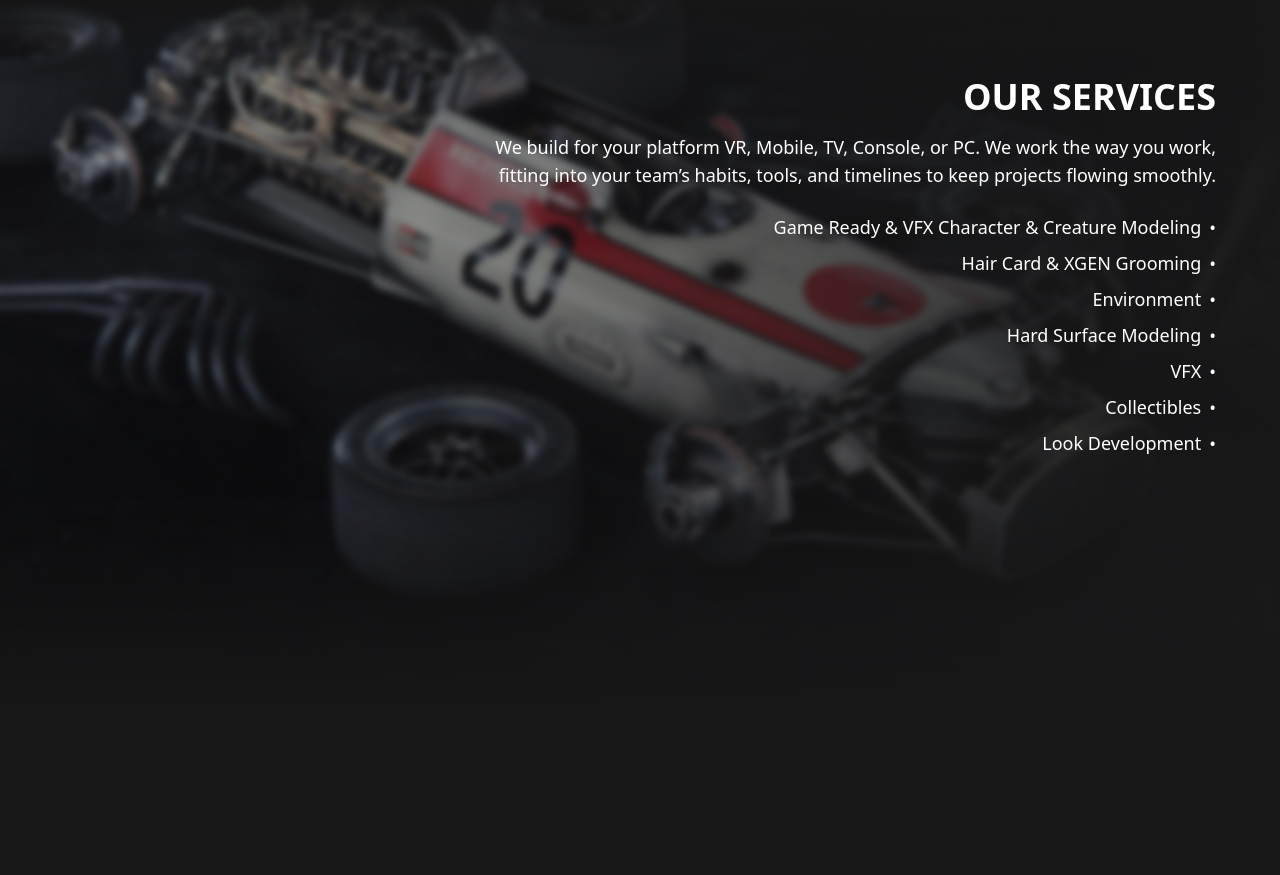
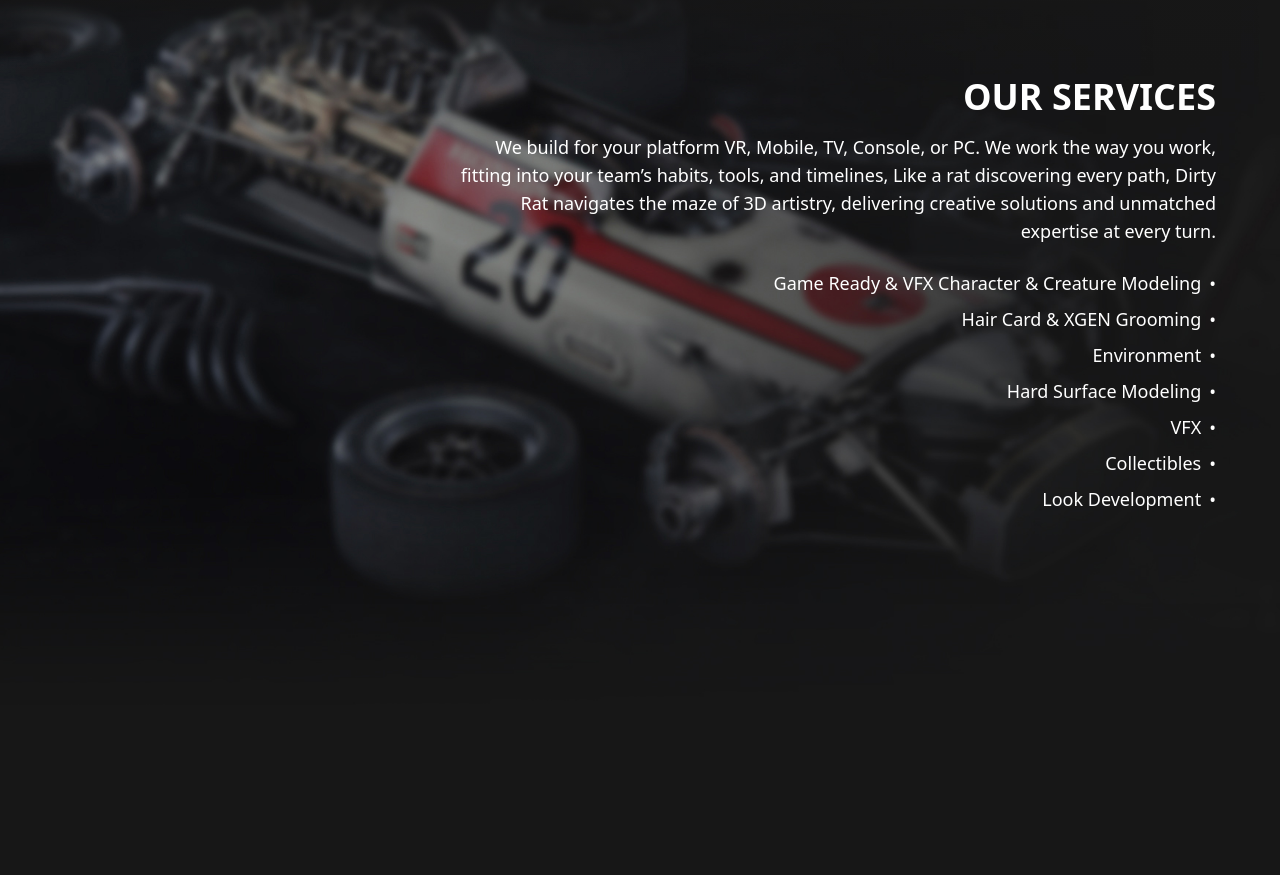
Before and after one commit to yaaqin/Dirty-Rat, a React (Vite) app: page / in a window 1280 px wide. Shown: the part 1480-2355 px from the top of the page. Built offline with nearby package versions, Linux system fonts and the light colour scheme.

Commit message:
update deskription

```diff
--- a/src/page/home2/ourService2/index.tsx
+++ b/src/page/home2/ourService2/index.tsx
@@ -8,8 +8,7 @@ export default function OurService2() {
             <div className="absolute md:mb-0 text-end text-white ml-auto pt-36 h-screen z-20 flex flex-col px-4 md:px-16 items-end w-full">
                 <h2 className="text-3xl md:text-4xl font-bold mb-4">OUR SERVICES</h2>
                 <p className="text-base md:text-lg mb-6 w-full md:w-2/3 text-right text-shadow">
-                We build for your platform VR, Mobile, TV, Console, or PC. We work the way you work, fitting into your team’s habits, tools, and timelines to keep projects flowing smoothly.
-                </p>
+                We build for your platform VR, Mobile, TV, Console, or PC. We work the way you work, fitting into your team’s habits, tools, and timelines, Like a rat discovering every path, Dirty Rat navigates the maze of 3D artistry, delivering creative solutions and unmatched expertise at every turn.</p>
                 <ul className="space-y-2 text-end w-full md:w-2/3 ml-auto capitalize" style={{ listStylePosition: 'inside', listStyleType: 'none' }}>
                     <li className="flex justify-end text-base md:text-lg">Game Ready & VFX character & creature modeling<span className="ml-2">•</span></li>
                     <li className="flex justify-end text-base md:text-lg">Hair card & XGEN grooming<span className="ml-2">•</span></li>
```
